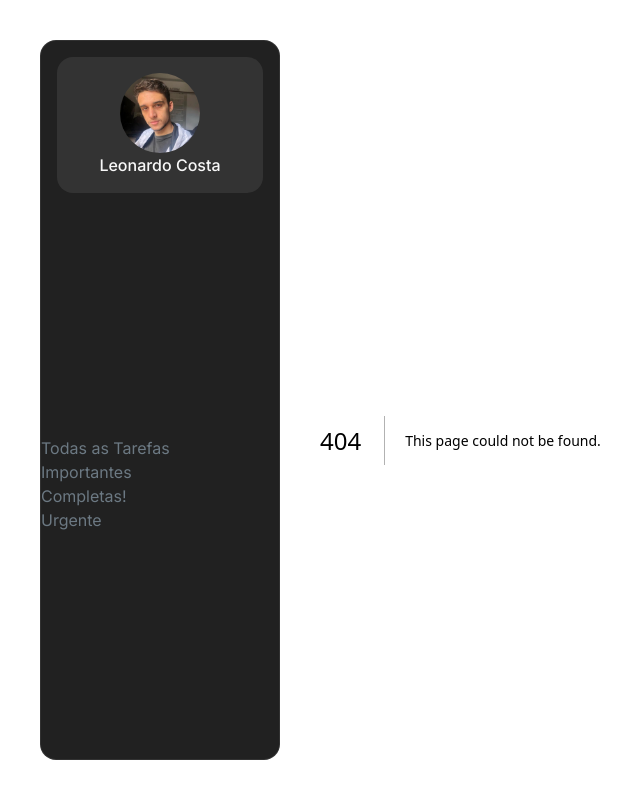
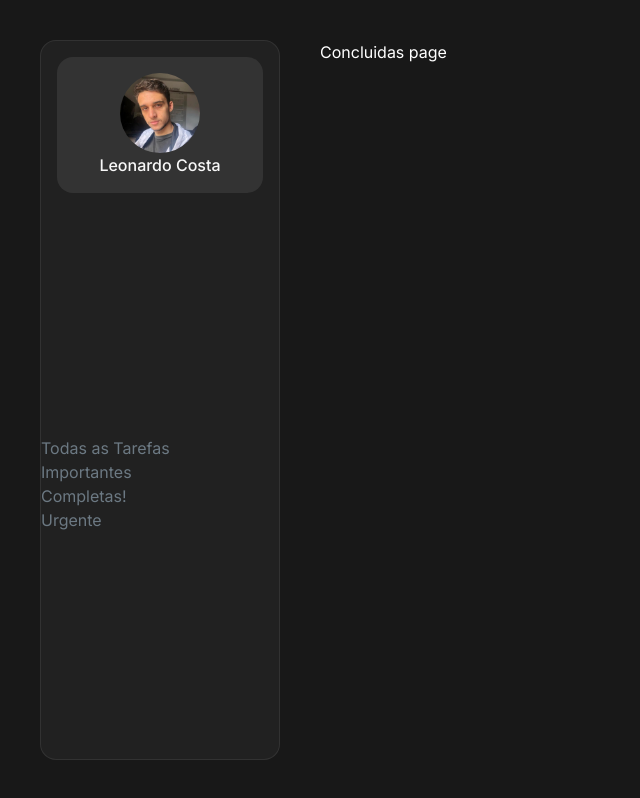
Before and after one commit to leuzaoo/task-manager, a Next.js app: page /concluidas in a window 1280 px wide. Before the commit this address had no page. Shown: the top 798 px of the page, without its empty margins (0-640 px from the left). Built offline with nearby package versions, Linux system fonts and the light colour scheme.

Commit message:
Created new pages

```diff
--- /dev/null
+++ b/app/concluidas/page.tsx
@@ -0,0 +1,8 @@
+"use client";
+import React from "react";
+
+type Props = {};
+
+export default function page({}: Props) {
+  return <div>Concluidas page</div>;
+}
--- /dev/null
+++ b/app/importante/page.tsx
@@ -0,0 +1,8 @@
+"use client";
+import React from "react";
+
+type Props = {};
+
+export default function page({}: Props) {
+  return <div>Importante page</div>;
+}
--- /dev/null
+++ b/app/urgente/page.tsx
@@ -0,0 +1,8 @@
+"use client";
+import React from "react";
+
+type Props = {};
+
+export default function page({}: Props) {
+  return <div>Urgente page</div>;
+}
```
